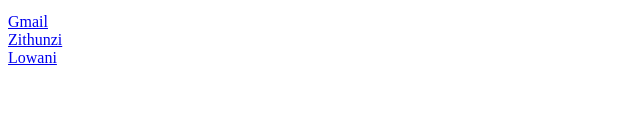
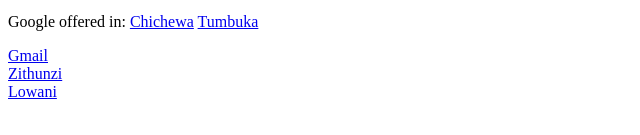
Before and after one commit to Lichapa/google-homepage, a plain HTML site: page index.html in a window 1280 px wide. Shown: the part 145-280 px from the top of the page, without its empty margins (0-640 px from the left). Drawn offline with Linux system fonts and the light colour scheme.

Commit message:
added google offered languages option line

```diff
--- a/index.html
+++ b/index.html
@@ -17,6 +17,9 @@
                     <input type="button" name="feelinglucky" id="feelinglucky" value="Feeling lucky">
                     </form>
                 </div>
+                <p>
+                    Google offered in: <a href="#">Chichewa</a> <a href="#">Tumbuka</a>
+                </p>
         </div>
 
         <div id="header_main">
```
